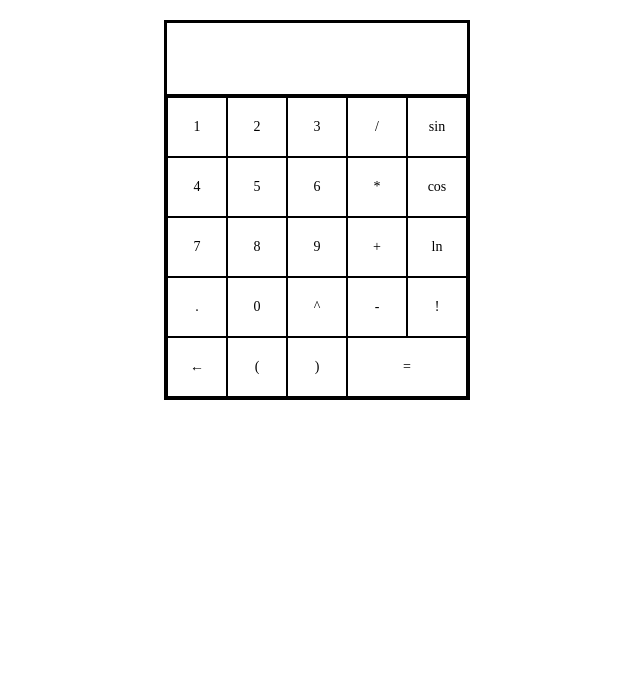
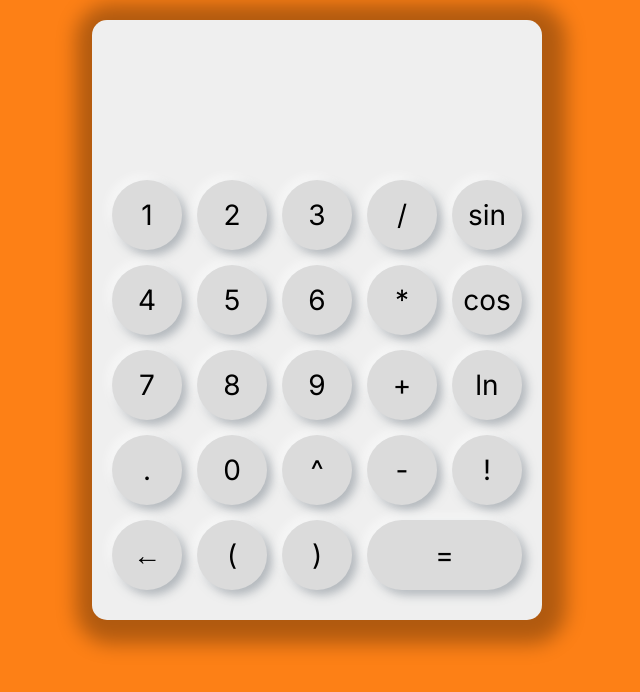
Before and after one commit to beenar-0/Calculator, a plain HTML site: page index.html in a window 1280 px wide. Shown: the whole page, without its empty margins (323-963 px from the left). Drawn offline with Linux system fonts and the light colour scheme.

Commit message:
feat: add some styles

```diff
--- a/index.html
+++ b/index.html
@@ -5,6 +5,9 @@
     <meta name="viewport"
           content="width=device-width, user-scalable=no, initial-scale=1.0, maximum-scale=1.0, minimum-scale=1.0">
     <meta http-equiv="X-UA-Compatible" content="ie=edge">
+    <link rel="preconnect" href="https://fonts.googleapis.com">
+    <link rel="preconnect" href="https://fonts.gstatic.com" crossorigin>
+    <link href="https://fonts.googleapis.com/css2?family=Inter&display=swap" rel="stylesheet">
     <link rel="stylesheet" href="./null.css">
     <link rel="stylesheet" href="./style.css">
     <title>Calculator</title>
--- a/style.css
+++ b/style.css
@@ -1,42 +1,62 @@
+body {
+    background: #FD8016;
+}
+
 .container {
+    padding: 30px;
+    font-family: 'Inter', sans-serif;
+    font-style: normal;
+    font-weight: 400;
+    font-size: 48px;
+    line-height: 58px;
+    box-shadow: 4px 4px 20px 20px rgba(0, 0, 0, 0.3);
+    border-radius: 15px;
+    background: #EFEFEF;
     display: flex;
     flex-direction: column;
     align-items: center;
+    justify-content: space-between;
     margin: 20px auto;
-    width: 306px;
-    height: 380px;
-    border: 3px solid black;
+    width: 450px;
+    height: 600px;
 }
 
 .textarea {
-    font-family: Arial,sans-serif;
     display: flex;
-    align-items: center;
-    padding: 15px;
-    font-size: 18px;
-    font-weight: 700;
-    width: 300px;
-    height: 80px;
-    border-bottom: 3px solid black;
+    align-items: flex-start;
+    padding: 10px;
+    width: 390px;
+    height: 150px;
+    overflow: auto;
+    margin-bottom: 30px;
 }
 
 .button-container {
+    gap: 15px;
     display: flex;
     flex-wrap: wrap;
-    width: 100%;
-    height: 300px;
+    width: 410px;
+    height: 410px;
 }
 
 .button {
+    background-color: #DBDBDB;
+    border-radius: 50px;
+    box-shadow: -5px -5px 10px rgba(255, 255, 255, 0.5), 5px 5px 10px rgba(117, 127, 138, 0.5);
+    font-size: 28px;
     cursor: pointer;
     display: flex;
     flex-direction: column;
     align-items: center;
     justify-content: space-around;
-    width: 60px;
-    height: 60px;
-    border: 1px solid black;
+    width: 70px;
+    height: 70px;
 }
+
+.button:active {
+    box-shadow: inset -5px -5px 10px -2px rgba(255, 255, 255, 0.5), inset 5px 5px 10px -2px rgba(117, 127, 138, 0.5);
+}
+
 .equal {
-    width: 120px;
+    width: 155px;
 }
```
